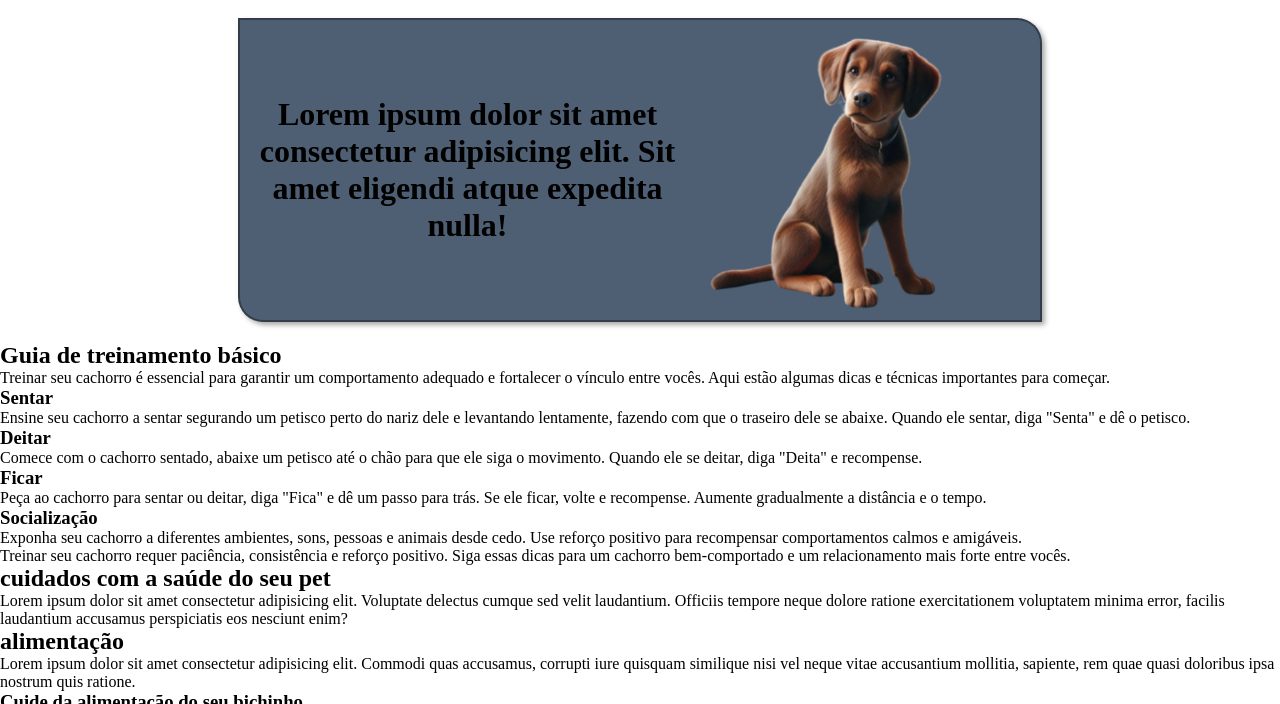
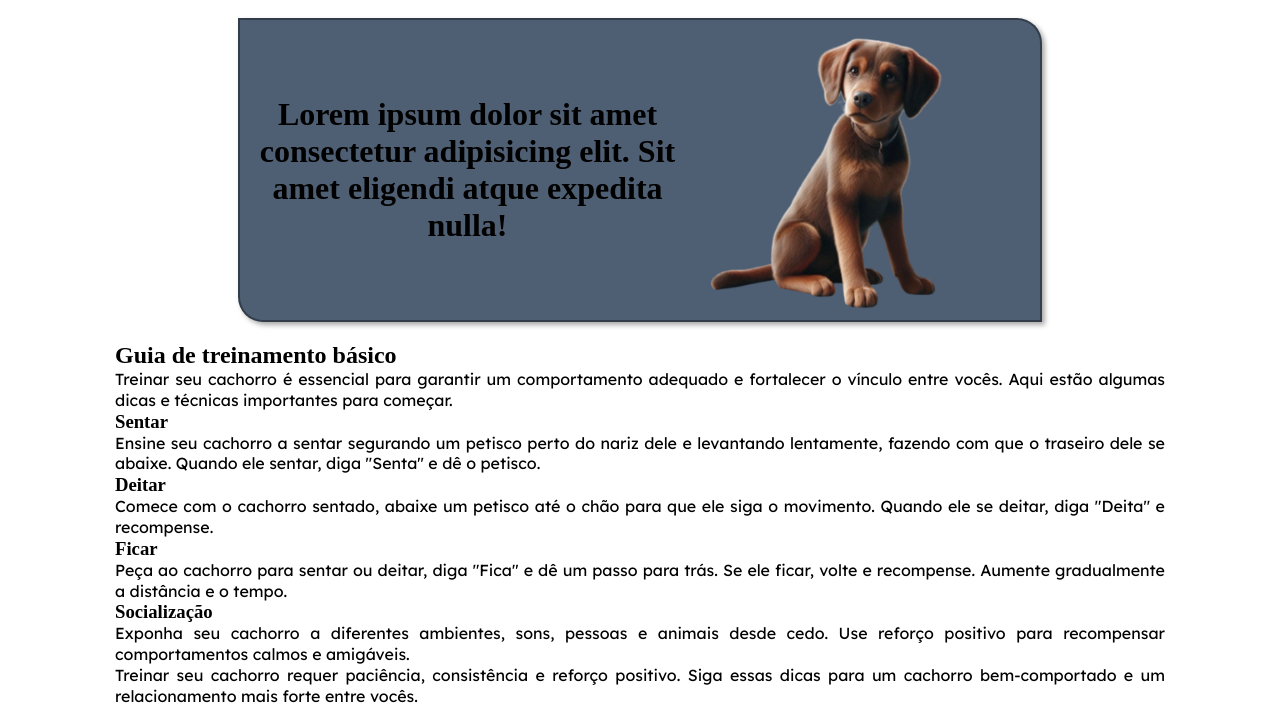
Before and after one commit to EdnaldoNeto/projetos, a plain HTML site: page projeto.pet/pet.html in a window 1280 px wide. Shown: the part 91-795 px from the top of the page. Drawn offline with Linux system fonts and the light colour scheme.

Commit message:
upgrade.main

```diff
--- a/projeto.pet/estilo/stypet.css
+++ b/projeto.pet/estilo/stypet.css
@@ -1,4 +1,7 @@
 @charset "UTF-8";
+
+
+@import url('https://fonts.googleapis.com/css2?family=Lexend+Deca:wght@100..900&display=swap');
 
 :root {
     --cor0: #4F5F73;
@@ -6,6 +9,8 @@
     --cor2: #A3A9B0;
     --cor3: #CCC4C0;
     --cor4: #8C4B45;
+
+    --fonte-padrao: 'Lexend Deca', sans-serif
 }
 
 * {
@@ -62,3 +67,15 @@ div#container1 > h1 {
     height: 300px;
     margin-right: 45px;
 }
+
+main {
+    max-width: 1050px;
+    min-width: 400px;
+    margin: auto;
+}
+
+main > p.conteudo_paragrafo {
+    line-height: 1.3em;
+    text-align: justify;
+    font-family: var(--fonte-padrao);
+}
--- a/projeto.pet/pet.html
+++ b/projeto.pet/pet.html
@@ -21,21 +21,21 @@
     </header>
     <main>
         <h2>Guia de treinamento básico</h2>
-        Treinar seu cachorro é essencial para garantir um comportamento adequado e fortalecer o vínculo entre vocês. Aqui estão algumas dicas e técnicas importantes para começar.
+        <p class="conteudo_paragrafo">Treinar seu cachorro é essencial para garantir um comportamento adequado e fortalecer o vínculo entre vocês. Aqui estão algumas dicas e técnicas importantes para começar.</p>
 
         <h3>Sentar</h3>
-        <p>Ensine seu cachorro a sentar segurando um petisco perto do nariz dele e levantando lentamente, fazendo com que o traseiro dele se abaixe. Quando ele sentar, diga "Senta" e dê o petisco.</p>
+        <p class="conteudo_paragrafo">Ensine seu cachorro a sentar segurando um petisco perto do nariz dele e levantando lentamente, fazendo com que o traseiro dele se abaixe. Quando ele sentar, diga "Senta" e dê o petisco.</p>
 
         <h3>Deitar</h3>
-        <p>Comece com o cachorro sentado, abaixe um petisco até o chão para que ele siga o movimento. Quando ele se deitar, diga "Deita" e recompense.</p>
+        <p class="conteudo_paragrafo">Comece com o cachorro sentado, abaixe um petisco até o chão para que ele siga o movimento. Quando ele se deitar, diga "Deita" e recompense.</p>
 
         <h3>Ficar</h3>
-        <p>Peça ao cachorro para sentar ou deitar, diga "Fica" e dê um passo para trás. Se ele ficar, volte e recompense. Aumente gradualmente a distância e o tempo.</p>
+        <p class="conteudo_paragrafo">Peça ao cachorro para sentar ou deitar, diga "Fica" e dê um passo para trás. Se ele ficar, volte e recompense. Aumente gradualmente a distância e o tempo.</p>
 
         <h3>Socialização</h3>
-        <p>Exponha seu cachorro a diferentes ambientes, sons, pessoas e animais desde cedo. Use reforço positivo para recompensar comportamentos calmos e amigáveis.</p>
+        <p class="conteudo_paragrafo">Exponha seu cachorro a diferentes ambientes, sons, pessoas e animais desde cedo. Use reforço positivo para recompensar comportamentos calmos e amigáveis.</p>
 
-        <p>Treinar seu cachorro requer paciência, consistência e reforço positivo. Siga essas dicas para um cachorro bem-comportado e um relacionamento mais forte entre vocês.</p>
+        <p class="conteudo_paragrafo">Treinar seu cachorro requer paciência, consistência e reforço positivo. Siga essas dicas para um cachorro bem-comportado e um relacionamento mais forte entre vocês.</p>
 
         <h2>cuidados com a saúde do seu pet</h2>
         <p>Lorem ipsum dolor sit amet consectetur adipisicing elit. Voluptate delectus cumque sed velit laudantium. Officiis tempore neque dolore ratione exercitationem voluptatem minima error, facilis laudantium accusamus perspiciatis eos nesciunt enim?</p>
```
